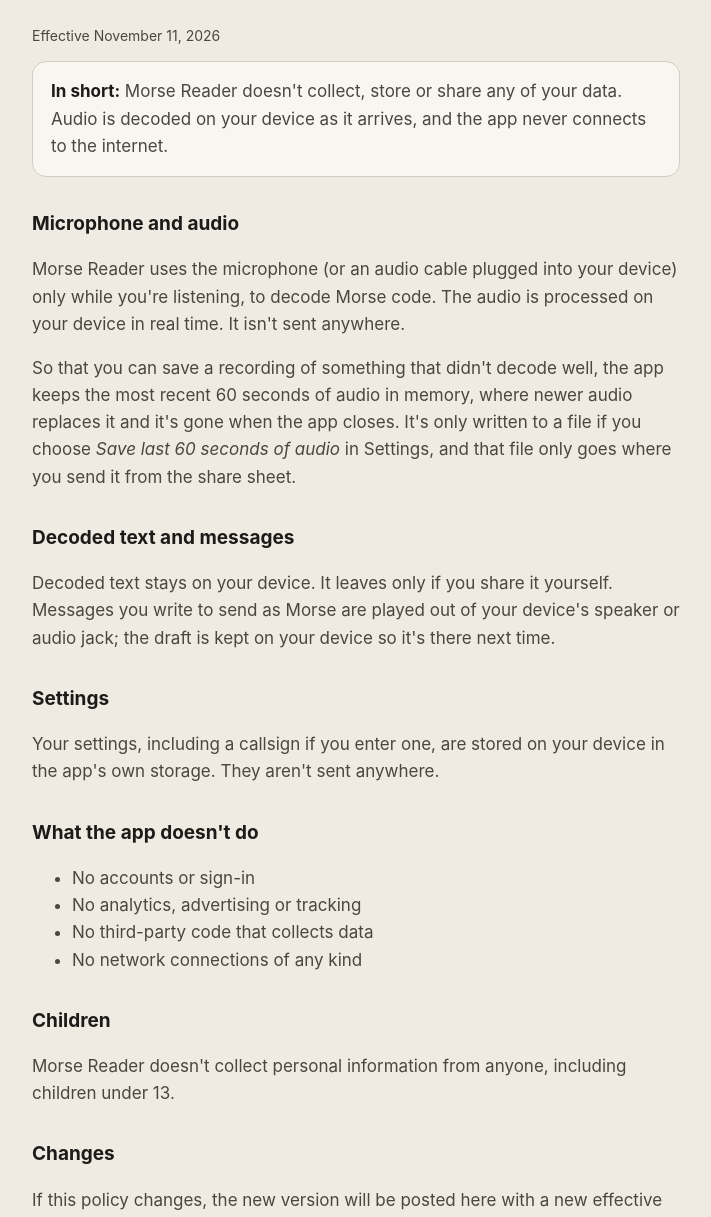
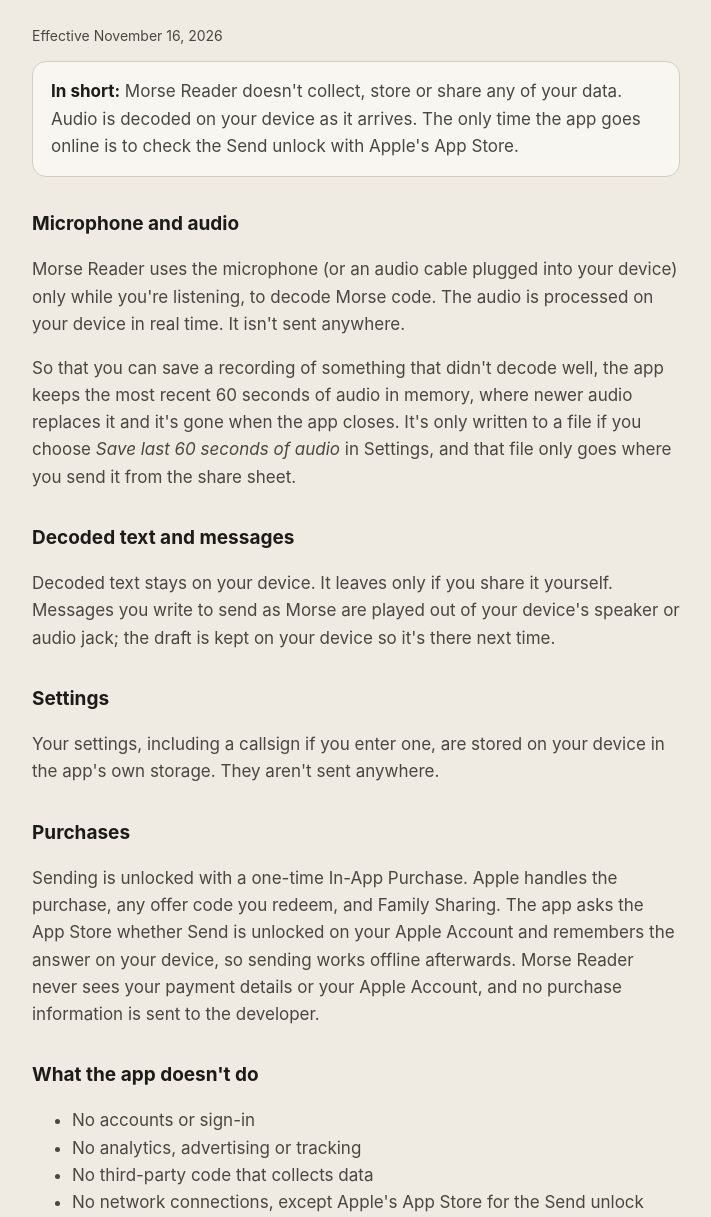
Before and after one commit to andrewmbales/andrewmbales.github.io, a plain HTML site: page morsereader/privacy/index.html in a window 1280 px wide. Shown: the part 83-1300 px from the top of the page, without its empty margins (284-995 px from the left). Drawn offline with Linux system fonts and the light colour scheme.

Commit message:
Morse Reader: pages for the Send in-app purchase
Privacy policy: the app goes online only to check the Send unlock with the App
Store; new Purchases section; effective November 16, 2026. Support: Unlocking
Send (Restore, Redeem Code, Family Sharing, offline). Home: receiving is free,
sending is a one-time in-app purchase.

Copied from MorseReader's Website/ folder.

Co-Authored-By: Claude Opus 5.5 <noreply@anthropic.com>
Claude-Session: https://claude.ai/code/session_01WhZrQXrV2HVzVEuqtv45ey

```diff
--- a/morsereader/privacy/index.html
+++ b/morsereader/privacy/index.html
@@ -12,12 +12,12 @@
     <span class="mark" aria-hidden="true">·–·</span>
     <h1>Morse Reader Privacy Policy</h1>
   </header>
-  <p class="small">Effective November 11, 2026</p>
+  <p class="small">Effective November 16, 2026</p>
 
   <div class="card">
     <p><strong>In short:</strong> Morse Reader doesn't collect, store or share any of your
-    data. Audio is decoded on your device as it arrives, and the app never connects to
-    the internet.</p>
+    data. Audio is decoded on your device as it arrives. The only time the app goes online
+    is to check the Send unlock with Apple's App Store.</p>
   </div>
 
   <h2>Microphone and audio</h2>
@@ -39,12 +39,19 @@
   <p>Your settings, including a callsign if you enter one, are stored on your device in
   the app's own storage. They aren't sent anywhere.</p>
 
+  <h2>Purchases</h2>
+  <p>Sending is unlocked with a one-time In-App Purchase. Apple handles the purchase, any
+  offer code you redeem, and Family Sharing. The app asks the App Store whether Send is
+  unlocked on your Apple Account and remembers the answer on your device, so sending
+  works offline afterwards. Morse Reader never sees your payment details or your Apple
+  Account, and no purchase information is sent to the developer.</p>
+
   <h2>What the app doesn't do</h2>
   <ul>
     <li>No accounts or sign-in</li>
     <li>No analytics, advertising or tracking</li>
     <li>No third-party code that collects data</li>
-    <li>No network connections of any kind</li>
+    <li>No network connections, except Apple's App Store for the Send unlock</li>
   </ul>
 
   <h2>Children</h2>
```
Also changed, not shown: morsereader/index.html (+1 -0 lines), morsereader/support/index.html (+10 -0 lines).
